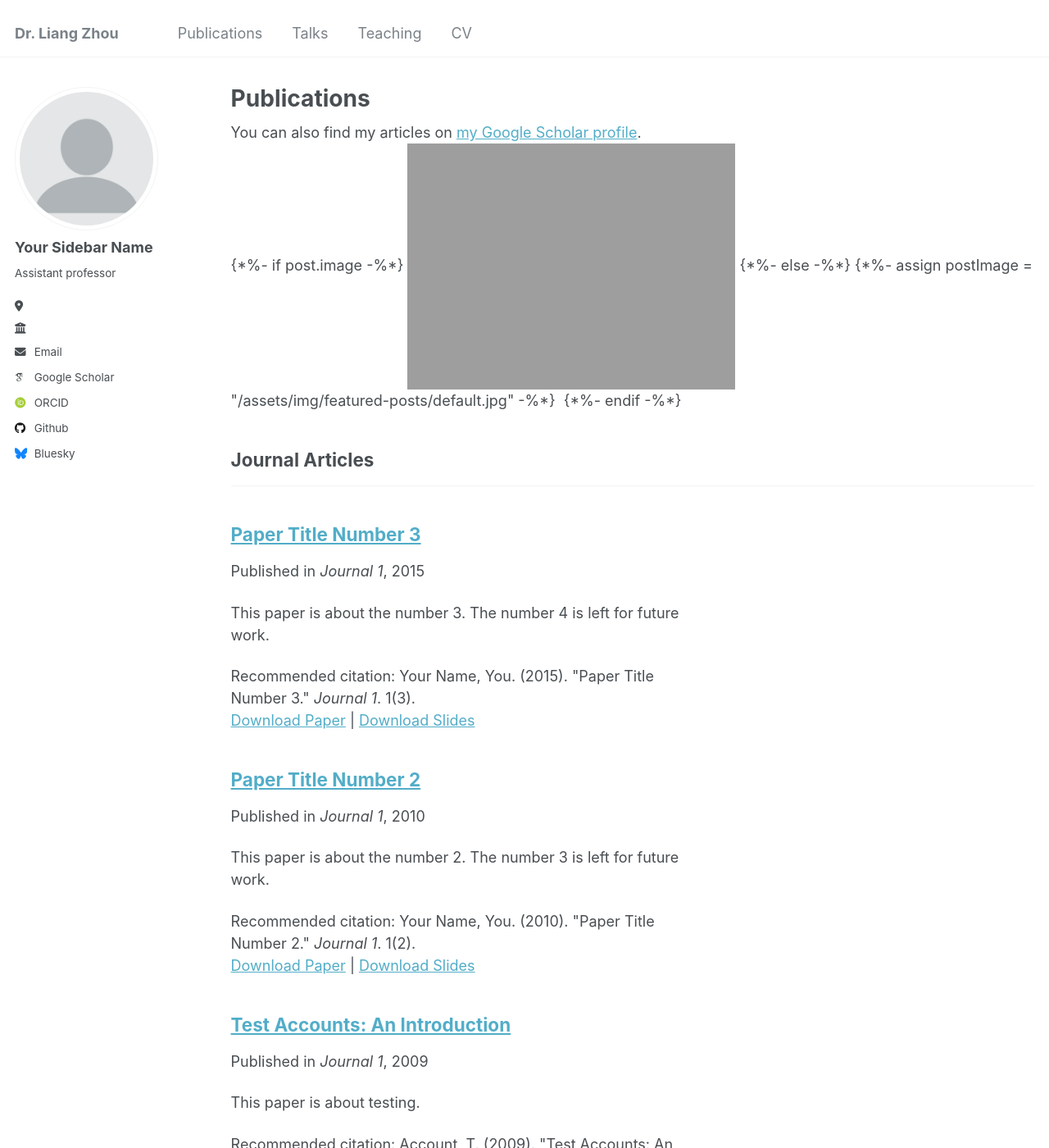
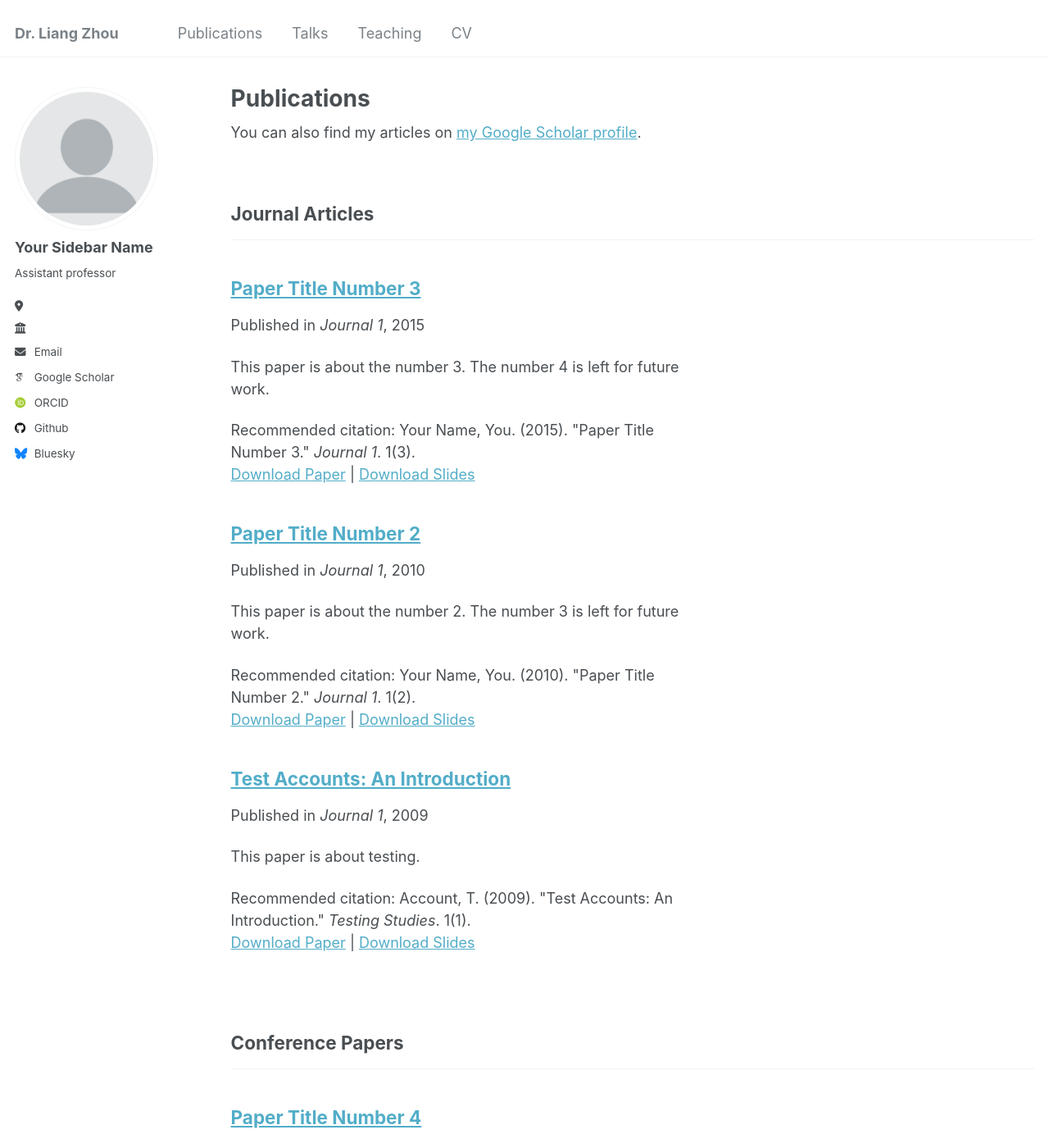
Before and after one commit to zhou-l/zhou-l.github.io, a Jekyll site: the page built from _pages/publications.html, in a window 1280 px wide and 1400 px high. Shown: the whole window at 82% size. Built offline with Jekyll 4.4.1, drawn with Linux system fonts in a browser that asks for light colours; some web fonts are replaced; some of the changed text lies outside the part shown.

Commit message:
Update publications.html

```diff
--- a/_pages/publications.html
+++ b/_pages/publications.html
@@ -20,12 +20,12 @@ author_profile: true
         {% continue %}
       {% endif %}
       {% unless title_shown %}
-         {*%- if post.image -%*}
-           <img src="{*{- post.image | relative_url -}*}" alt="" class="blog-roll-image">
-         {*%- else -%*}
-          {*%- assign postImage = "/assets/img/featured-posts/default.jpg" -%*}
-          <img src="" alt="" class="blog-roll-image">
-         {*%- endif -%*}
+         {% if post.image %}
+           <img src="{{- post.image | relative_url -}}" alt="" class="blog-roll-image">
+         {% else %}
+          {% assign postImage = "/assets/img/featured-posts/default.jpg" %}
+            <img src="" alt="" class="blog-roll-image">
+         {% endif %}
         <h2>{{ category[1].title }}</h2><hr />
         {% assign title_shown = true %}
       {% endunless %}
```
